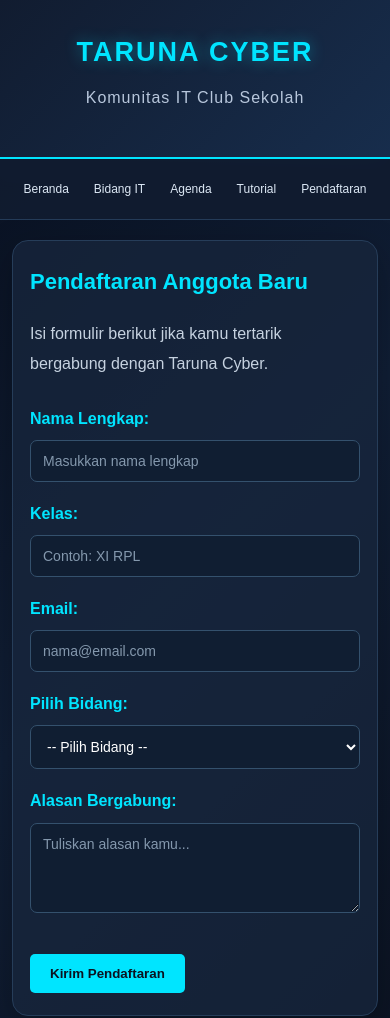
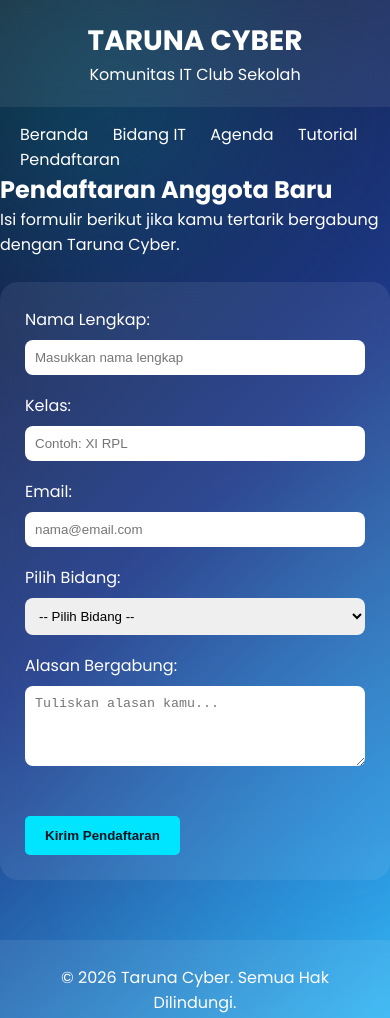
Before and after one commit to andarudiandhana0624-cyber/Taruna-Cyber-Project-, a plain HTML site: page daftar.html in a window 390 px wide. Shown: the top 1018 px of the page. Drawn offline with Linux system fonts and the light colour scheme.

Commit message:
Update style.css

```diff
--- a/style.css
+++ b/style.css
@@ -1,256 +1,261 @@
-/* =================================
-   TARUNA CYBER - MODERN WEBSITE
-   ================================= */
+/* ===== GOOGLE FONT ===== */
+@import url('https://fonts.googleapis.com/css2?family=Poppins:wght@300;400;500;600;700&display=swap');
 
-/* 1. PENGATURAN DASAR */
-* {
-    box-sizing: border-box;
+/* ===== RESET ===== */
+*{
+    margin:0;
+    padding:0;
+    box-sizing:border-box;
+    scroll-behavior:smooth;
 }
 
-body {
-    margin: 0;
-    font-family: Arial, sans-serif;
-    background: linear-gradient(135deg, #080f1e, #101e35, #0b1220);
-    color: white;
-    line-height: 1.7;
-    min-height: 100vh;
+body{
+    font-family:'Poppins',sans-serif;
+    background:linear-gradient(135deg,#0f172a,#1e3a8a,#38bdf8);
+    color:#fff;
+    overflow-x:hidden;
+    position:relative;
 }
 
-/* 2. HEADER */
-header {
-    background: linear-gradient(135deg, #111c30, #172d4c);
-    text-align: center;
-    padding: 45px 20px;
-    border-bottom: 2px solid #00e5ff;
-    box-shadow: 0 5px 25px rgba(0, 229, 255, 0.12);
+/* ===== BACKGROUND ILUSTRASI ===== */
+body::before{
+    content:"";
+    position:fixed;
+    width:350px;
+    height:350px;
+    background:rgba(0,255,255,.15);
+    border-radius:50%;
+    filter:blur(90px);
+    top:-100px;
+    left:-100px;
+    z-index:-1;
 }
 
-header h1 {
-    color: #00e5ff;
-    margin: 0;
-    font-size: 36px;
-    letter-spacing: 4px;
-    text-shadow: 0 0 15px rgba(0, 229, 255, 0.4);
+body::after{
+    content:"";
+    position:fixed;
+    width:300px;
+    height:300px;
+    background:rgba(0,132,255,.18);
+    border-radius:50%;
+    filter:blur(90px);
+    bottom:-100px;
+    right:-100px;
+    z-index:-1;
 }
 
-header p {
-    color: #b8c7dc;
-    margin-top: 8px;
-    letter-spacing: 1px;
+/* ===== HEADER ===== */
+header{
+    display:flex;
+    justify-content:space-between;
+    align-items:center;
+    padding:20px 8%;
+    background:rgba(255,255,255,.08);
+    backdrop-filter:blur(12px);
+    position:sticky;
+    top:0;
+    z-index:1000;
 }
 
-/* 3. MENU NAVIGASI */
-nav {
-    background: rgba(17, 28, 48, 0.95);
-    text-align: center;
-    padding: 17px 10px;
-    border-bottom: 1px solid #243b58;
-    position: sticky;
-    top: 0;
-    z-index: 100;
-    display: flex;
-    justify-content: center;
-    flex-wrap: wrap;
-    gap: 10px;
+header h1{
+    font-size:28px;
 }
 
-nav a {
-    color: #dce8f5;
-    text-decoration: none;
-    padding: 9px 16px;
-    margin: 0;
-    border-radius: 8px;
-    transition: 0.3s;
-    font-size: 14px;
+nav a{
+    color:#fff;
+    text-decoration:none;
+    margin-left:20px;
+    transition:.3s;
 }
 
-nav a:hover {
-    background: #00e5ff;
-    color: #0b1220;
-    box-shadow: 0 0 15px rgba(0, 229, 255, 0.35);
+nav a:hover{
+    color:#38bdf8;
 }
 
-/* 4. KONTEN UTAMA */
-main {
-    max-width: 950px;
-    margin: 45px auto;
-    padding: 35px;
-    min-height: 300px;
-    background: rgba(23, 38, 61, 0.75);
-    border: 1px solid #263d59;
-    border-radius: 16px;
-    box-shadow: 0 10px 35px rgba(0, 0, 0, 0.25);
+/* ===== HERO ===== */
+.hero{
+    min-height:90vh;
+    display:flex;
+    flex-direction:column;
+    justify-content:center;
+    align-items:center;
+    text-align:center;
+    padding:20px;
 }
 
-main h2 {
-    color: #00e5ff;
-    font-size: 27px;
-    margin-top: 0;
-    margin-bottom: 18px;
+.hero h1{
+    font-size:55px;
+    margin-bottom:15px;
 }
 
-main h3 {
-    color: #00e5ff;
-    background: rgba(0, 229, 255, 0.06);
-    padding: 12px 16px;
-    border-left: 4px solid #00e5ff;
-    border-radius: 5px;
-    margin-top: 25px;
+.hero p{
+    font-size:18px;
+    max-width:650px;
+    color:#dbeafe;
+    line-height:1.7;
 }
 
-main p {
-    line-height: 1.9;
-    color: #c6d2e0;
+/* ===== BUTTON ===== */
+button,
+.btn{
+    margin-top:25px;
+    background:#2563eb;
+    color:white;
+    border:none;
+    padding:14px 28px;
+    border-radius:10px;
+    cursor:pointer;
+    transition:.3s;
+    text-decoration:none;
+    display:inline-block;
 }
 
-/* 5. TOMBOL DAN LINK */
-main a,
-main button {
-    display: inline-block;
-    margin-top: 15px;
-    padding: 12px 22px;
-    background: linear-gradient(135deg, #00e5ff, #00b8d4);
-    color: #0b1220;
-    text-decoration: none;
-    border: none;
-    border-radius: 8px;
-    font-weight: bold;
-    cursor: pointer;
-    transition: 0.3s;
+button:hover,
+.btn:hover{
+    background:#1d4ed8;
+    transform:translateY(-3px);
+    box-shadow:0 10px 20px rgba(0,0,0,.3);
 }
 
-main a:hover,
-main button:hover {
-    transform: translateY(-3px);
-    box-shadow: 0 5px 20px rgba(0, 229, 255, 0.3);
+/* ===== SECTION ===== */
+section{
+    padding:80px 8%;
 }
 
-/* 6. TABEL AGENDA */
-main table {
-    width: 100%;
-    border-collapse: collapse;
-    margin-top: 20px;
-    overflow: hidden;
-    border-radius: 8px;
+section h2{
+    text-align:center;
+    margin-bottom:40px;
+    font-size:35px;
 }
 
-main th {
-    background: #087f9c;
-    color: white;
-    padding: 14px;
+/* ===== CARD ===== */
+.cards{
+    display:grid;
+    grid-template-columns:repeat(auto-fit,minmax(250px,1fr));
+    gap:25px;
 }
 
-main td {
-    padding: 13px;
-    border: 1px solid #30445e;
-    color: #dce8f5;
+.card{
+    background:rgba(255,255,255,.08);
+    border:1px solid rgba(255,255,255,.15);
+    border-radius:18px;
+    padding:25px;
+    backdrop-filter:blur(10px);
+    transition:.35s;
 }
 
-main tr:nth-child(even) {
-    background: rgba(0, 229, 255, 0.06);
+.card:hover{
+    transform:translateY(-10px);
+    box-shadow:0 15px 35px rgba(0,0,0,.3);
 }
 
-main tr:hover {
-    background: rgba(0, 229, 255, 0.12);
+.card h3{
+    margin-bottom:12px;
+    color:#7dd3fc;
 }
 
-/* 7. FORMULIR PENDAFTARAN */
-main label {
-    color: #00e5ff;
-    font-weight: bold;
+.card p{
+    color:#e5e7eb;
+    line-height:1.6;
 }
 
-main input,
-main select,
-main textarea {
-    width: 100%;
-    padding: 12px !important;
-    margin: 8px 0 18px !important;
-    background: #101e32 !important;
-    color: white !important;
-    border: 1px solid #34516d !important;
-    border-radius: 7px !important;
-    font-family: Arial, sans-serif;
-    font-size: 14px;
+/* ===== TABLE ===== */
+table{
+    width:100%;
+    border-collapse:collapse;
+    overflow:hidden;
+    border-radius:12px;
+    background:rgba(255,255,255,.08);
+    backdrop-filter:blur(10px);
 }
 
-main input:focus,
-main select:focus,
-main textarea:focus {
-    outline: none;
-    border-color: #00e5ff !important;
-    box-shadow: 0 0 10px rgba(0, 229, 255, 0.2);
+th,td{
+    padding:15px;
+    border:1px solid rgba(255,255,255,.1);
+    text-align:center;
 }
 
-main input::placeholder,
-main textarea::placeholder {
-    color: #8498ad;
+th{
+    background:#2563eb;
 }
 
-/* 8. VIDEO TUTORIAL */
-main iframe {
-    max-width: 100%;
-    border: 1px solid #34516d !important;
-    border-radius: 12px !important;
-    box-shadow: 0 8px 25px rgba(0, 0, 0, 0.3);
+/* ===== FORM ===== */
+form{
+    background:rgba(255,255,255,.08);
+    padding:25px;
+    border-radius:18px;
+    backdrop-filter:blur(10px);
 }
 
-/* 9. FOOTER */
-footer {
-    background: #080f1e;
-    text-align: center;
-    padding: 22px;
-    border-top: 1px solid #243b58;
-    color: #91a4ba;
-    margin-top: 50px;
+input,
+textarea,
+select{
+    width:100%;
+    padding:12px;
+    margin:10px 0;
+    border:none;
+    border-radius:8px;
+    outline:none;
 }
 
-footer p {
-    margin: 0;
-    font-size: 13px;
+input:focus,
+textarea:focus,
+select:focus{
+    box-shadow:0 0 10px #38bdf8;
 }
 
-/* 10. RESPONSIVE UNTUK HP */
-@media screen and (max-width: 600px) {
-
-    header {
-        padding: 30px 15px;
+/* ===== VIDEO ===== */
+iframe{
+    width:100%;
+    height:450px;
+    border:none;
+    border-radius:15px;
 }
 
-    header h1 {
-        font-size: 27px;
-        letter-spacing: 2px;
+/* ===== FOOTER ===== */
+footer{
+    text-align:center;
+    padding:25px;
+    margin-top:60px;
+    background:rgba(255,255,255,.08);
+    backdrop-filter:blur(10px);
 }
 
-    nav {
-        gap: 5px;
-        padding: 12px 5px;
+/* ===== SCROLLBAR ===== */
+::-webkit-scrollbar{
+    width:10px;
 }
 
-    nav a {
-        padding: 8px 10px;
-        font-size: 12px;
+::-webkit-scrollbar-thumb{
+    background:#38bdf8;
+    border-radius:20px;
 }
 
-    main {
-        margin: 20px 12px;
-        padding: 22px 17px;
+::-webkit-scrollbar-track{
+    background:#0f172a;
 }
 
-    main h2 {
-        font-size: 22px;
+/* ===== RESPONSIVE ===== */
+@media(max-width:768px){
+
+header{
+    flex-direction:column;
 }
 
-    main table {
-        font-size: 12px;
+nav{
+    margin-top:15px;
 }
 
-    main th,
-    main td {
-        padding: 9px 6px;
+.hero h1{
+    font-size:38px;
 }
 
-    main iframe {
-        height: 220px;
+.hero p{
+    font-size:16px;
 }
+
+iframe{
+    height:220px;
 }
+
+}
```
Lines whose indentation alone changed are shown as unchanged.
